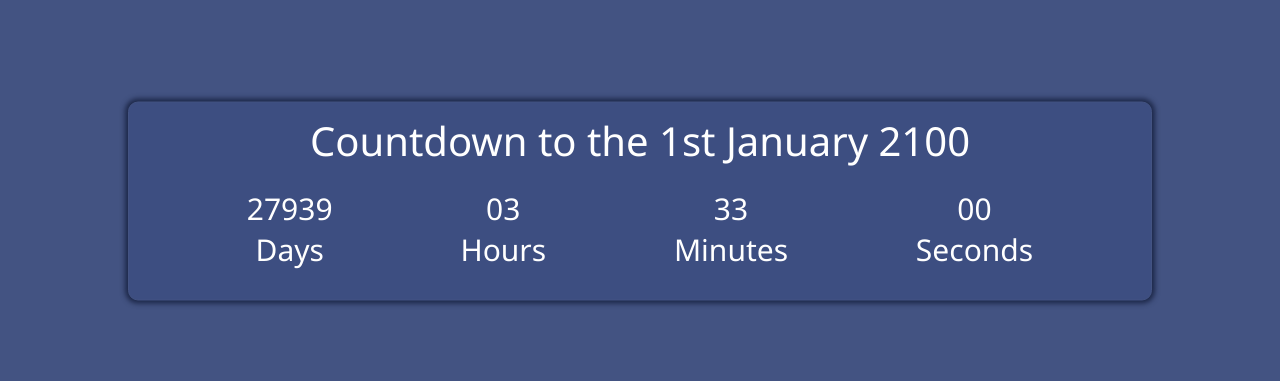
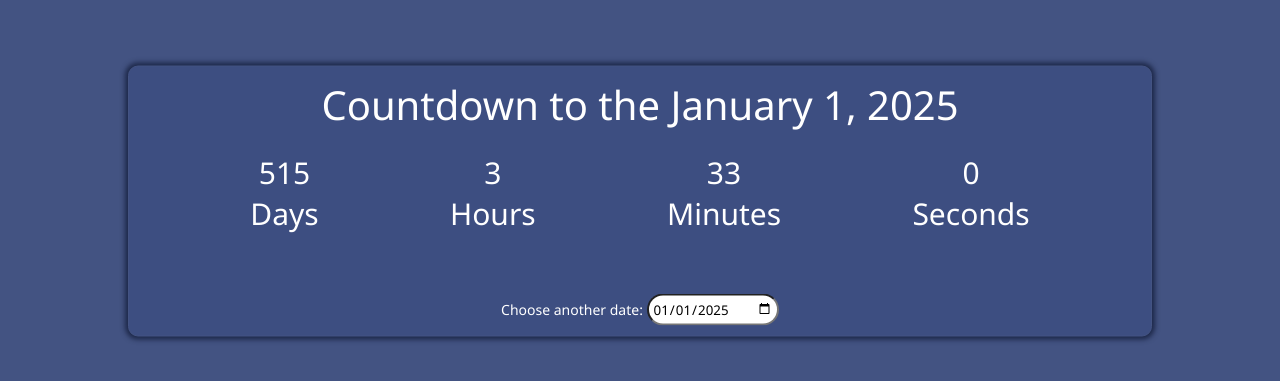
Before and after one commit to michaelbanzeu/CountdownClock, a plain HTML site: page index.html in a window 1280 px wide. Shown: the part 199-580 px from the top of the page. Drawn offline with Linux system fonts and the light colour scheme.

Commit message:
Dynamic date added (can be define by the user)

```diff
--- a/index.html
+++ b/index.html
@@ -2,20 +2,18 @@
 <html lang="en">
 
 <head>
-    <meta charset="UTF-8">
-    <meta http-equiv="X-UA-Compatible" content="IE=edge">
-    <meta name="viewport" content="width=device-width, initial-scale=1.0">
+    <meta charset="UTF-8" />
+    <meta http-equiv="X-UA-Compatible" content="IE=edge" />
+    <meta name="viewport" content="width=device-width, initial-scale=1.0" />
     <title>Countdown clock</title>
 
     <!-- CSS  -->
-    <link rel="stylesheet" href="style.css">
+    <link rel="stylesheet" href="style.css" />
 </head>
 
 <body>
     <div class="container">
-        <p>
-            Countdown to the 1st January 2100
-        </p>
+        <p id="title">Countdown to the 1st January 2025</p>
         <div class="reveal">
             <div class="element">
                 <span id="days"></span>
@@ -34,6 +32,7 @@
                 <span>Seconds</span>
             </div>
         </div>
+        <p class="cd-date">Choose another date: <input type="date" name="date" id="date" /></p>
     </div>
 
     <!-- JS -->
--- a/script.js
+++ b/script.js
@@ -1,6 +1,13 @@
-setInterval(() => {
+const selectedDate = document.getElementById('date');
+
+window.addEventListener('load', () => {
+    selectedDate.value = "2025-01-01";
+})
+
+function countDown() {
     let now = new Date();
-    let eventDate = new Date(2100, 1, 1);
+    let eventDate = new Date(selectedDate.value);
+    let options = { year: 'numeric', month: 'long', day: 'numeric' };
     let currentTime = now.getTime();
     let eventTime = eventDate.getTime();
     let remTime = eventTime - currentTime;
@@ -13,12 +20,11 @@ setInterval(() => {
     m %= 60;
     s %= 60;
 
-    h = (h < 10) ? "0" + h : h;
-    m = (m < 10) ? "0" + m : m;
-    s = (s < 10) ? "0" + s : s;
-
     document.getElementById('days').innerHTML = d;
     document.getElementById('hours').innerHTML = h;
     document.getElementById('minutes').innerHTML = m;
     document.getElementById('seconds').innerHTML = s;
-}, 1000);
+    document.getElementById('title').innerHTML = "Countdown to the " + eventDate.toLocaleDateString('en-US', options);
+}
+
+setInterval(countDown, 1000);
--- a/style.css
+++ b/style.css
@@ -2,7 +2,7 @@
   margin: 0;
   padding: 0;
   box-sizing: border-box;
-  font-family: 'Segoe UI', Tahoma, Geneva, Verdana, sans-serif;
+  font-family: "Segoe UI", Tahoma, Geneva, Verdana, sans-serif;
 }
 
 body {
@@ -25,6 +25,17 @@ body {
   font-size: 40px;
 }
 
+p.cd-date {
+  font-size: 14px;
+}
+
+p.cd-date input[type="date"] {
+  height: 32px;
+  padding: 4px;
+  border-radius: 16px;
+  margin-top: 40px;
+}
+
 .reveal {
   display: flex;
   flex-wrap: wrap;
```
